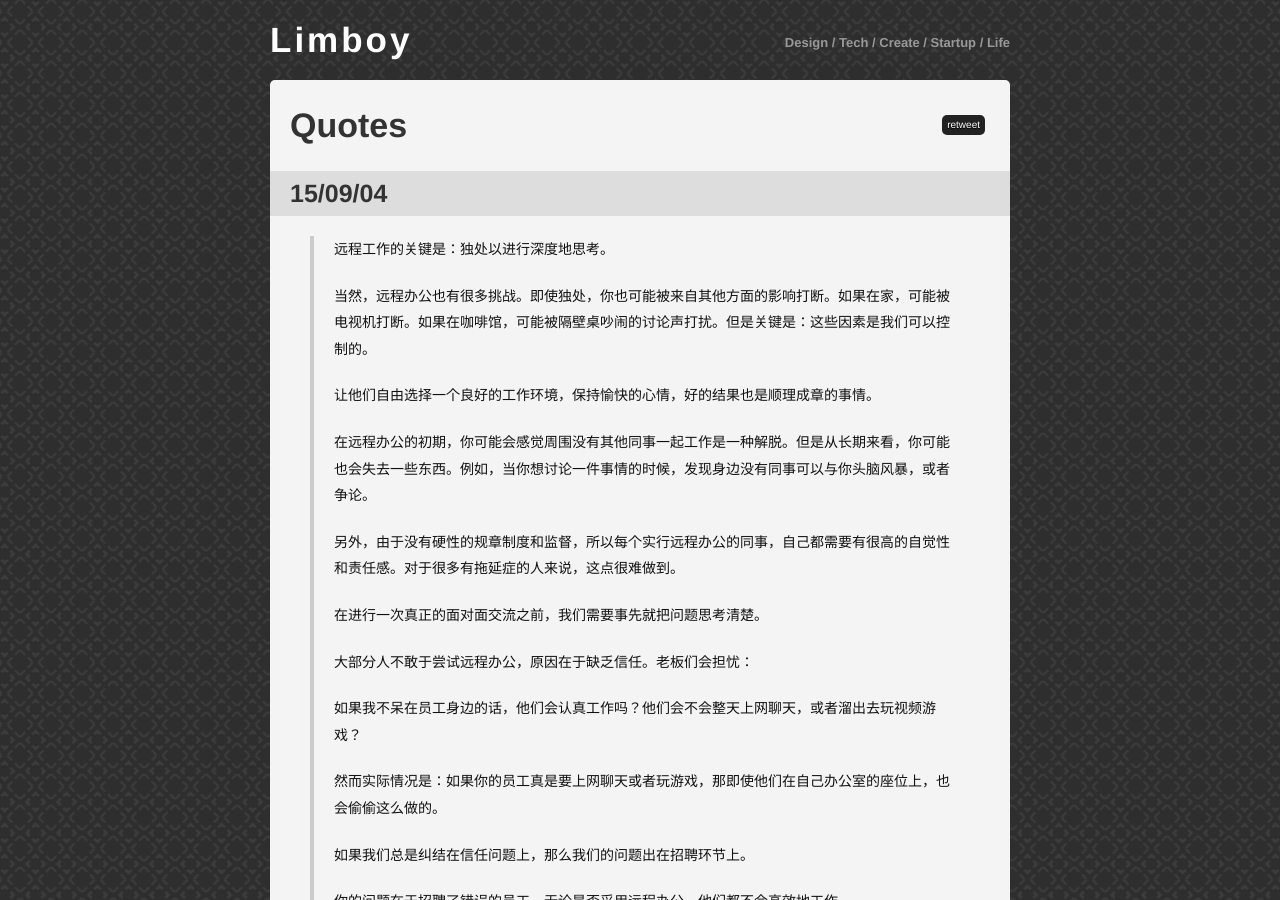
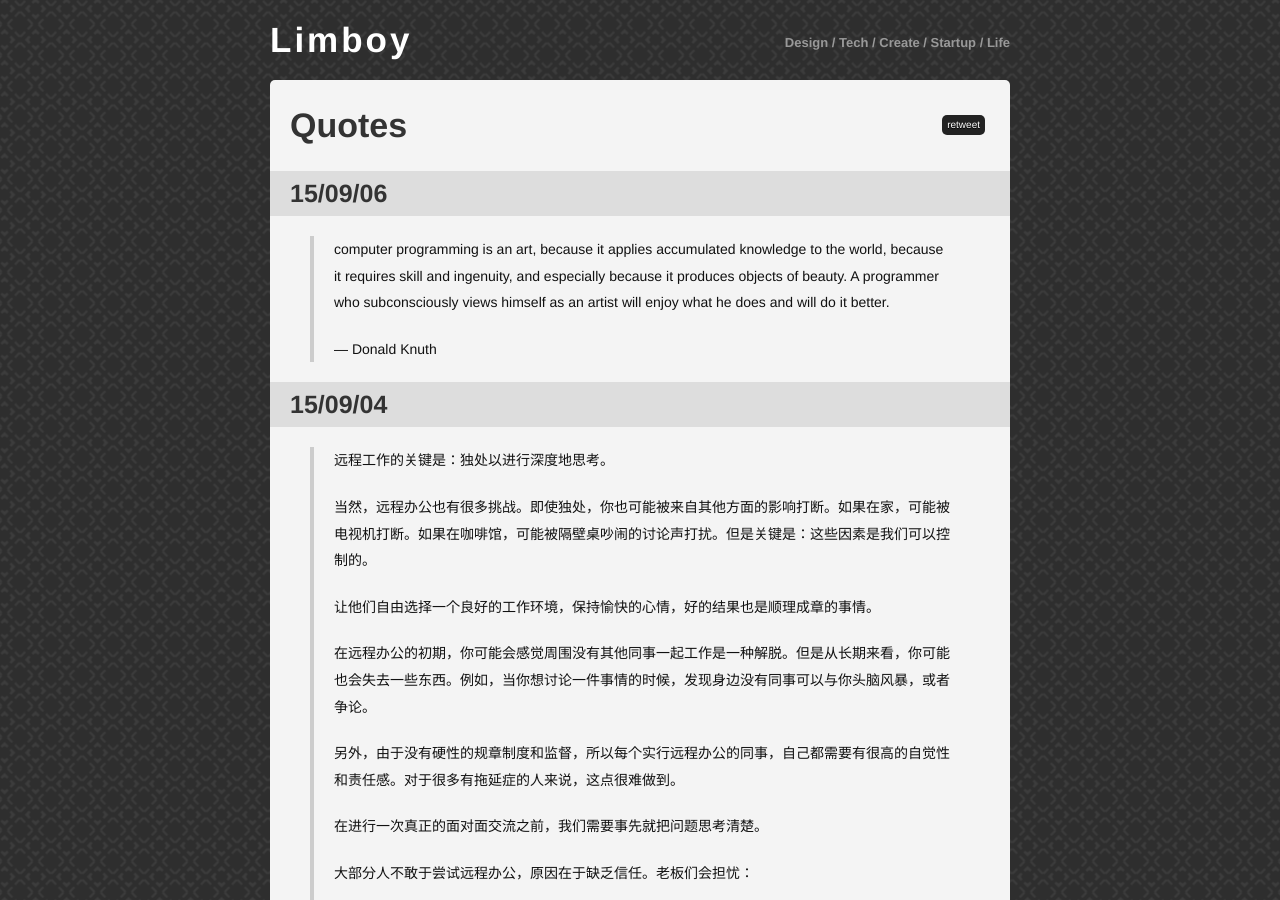
Before and after one commit to limboy/lzyy.github.com, a Jekyll site: the page built from quotes.md, in a window 1280 px wide and 900 px high. Built offline with Jekyll 4.4.1, drawn with Linux system fonts in a browser that asks for light colours; Markdown is read by kramdown in place of the engine named in the settings; comment, search, counter and statistics services are not loaded.

Commit message:
Add a quote

```diff
--- a/quotes.md
+++ b/quotes.md
@@ -2,6 +2,11 @@
 layout: post
 title: Quotes
 ---
+
+### 15/09/06
+> computer programming is an art, because it applies accumulated knowledge to the world, because it requires skill and ingenuity, and especially because it produces objects of beauty. A programmer who subconsciously views himself as an artist will enjoy what he does and will do it better.
+>
+> — Donald Knuth
 
 ### 15/09/04
 > 远程工作的关键是：独处以进行深度地思考。
```
